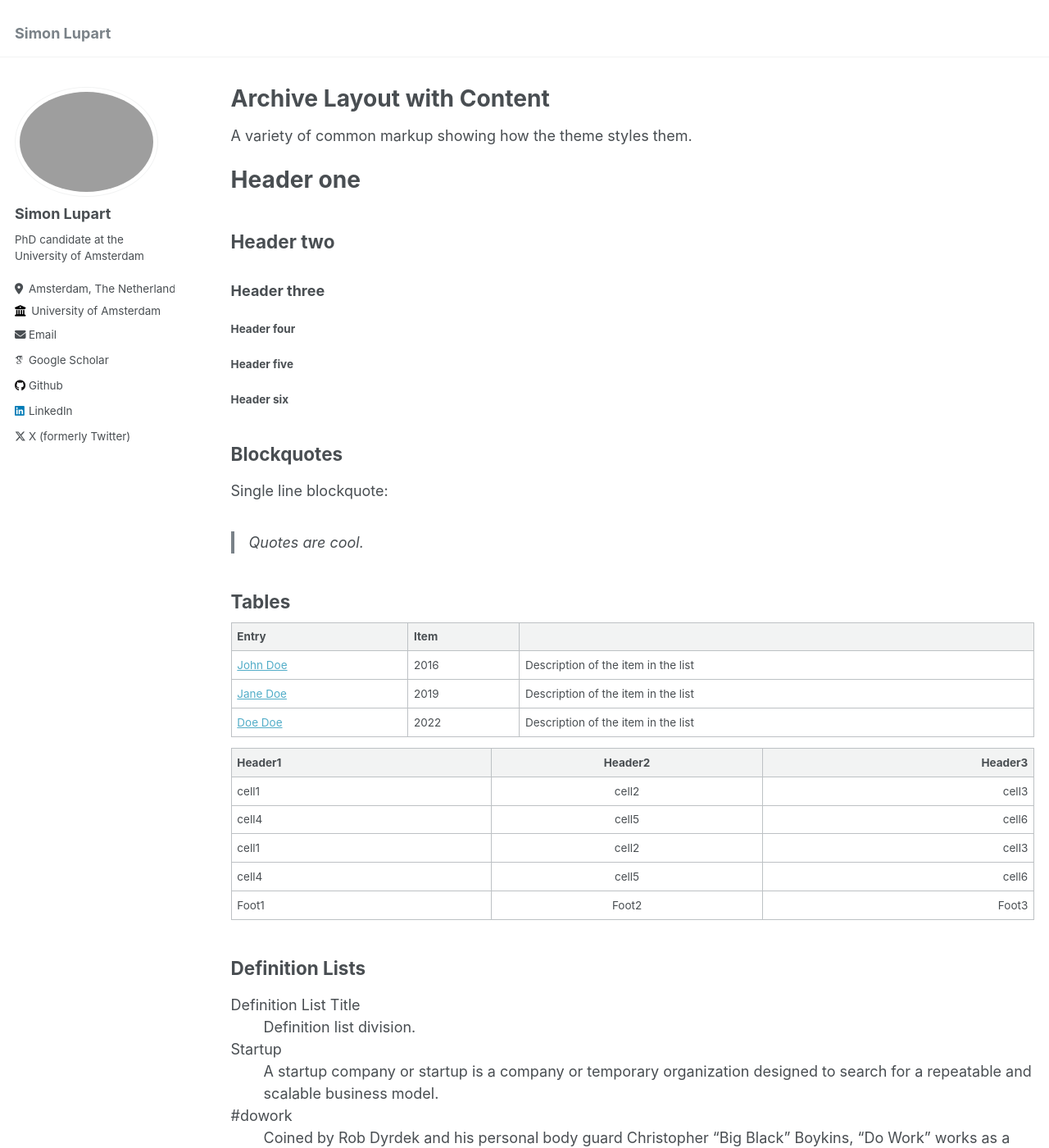
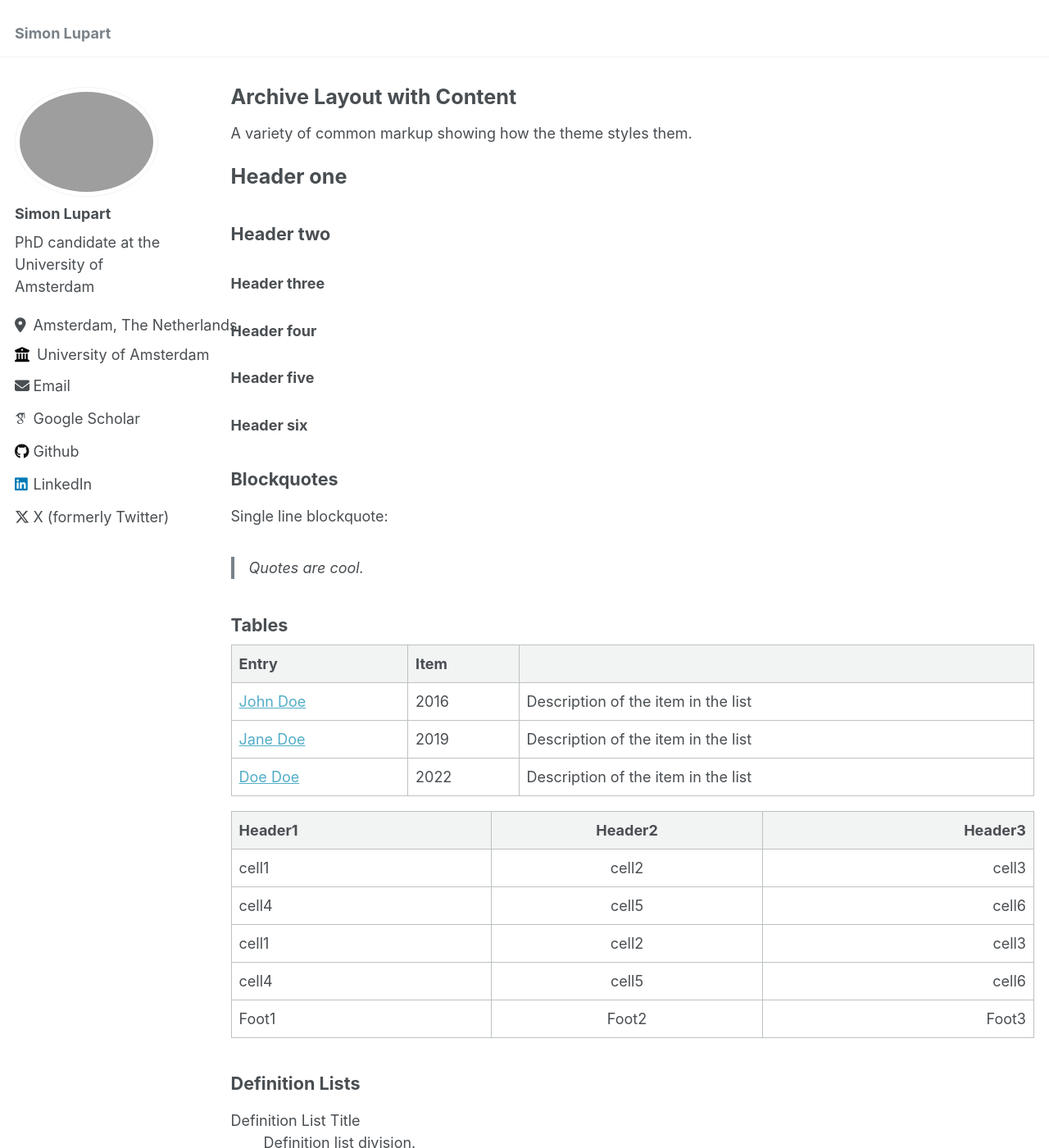
Before and after one commit to SimonLupart/SimonLupart.github.io, a Jekyll site: the page built from _pages/archive-layout-with-content.md, in a window 1280 px wide and 1400 px high. Shown: the whole window at 82% size. Built offline with Jekyll 4.4.1, drawn with Linux system fonts in a browser that asks for light colours; some web fonts are replaced.

Commit message:
Update _variables.scss

```diff
--- a/_sass/_variables.scss
+++ b/_sass/_variables.scss
@@ -6,7 +6,7 @@
    Typography
    ========================================================================== */
 
-$doc-font-size              : 16;
+$doc-font-size              : 12;
 
 /* paragraph indention */
 $paragraph-indent           : false; // true, false (default)
@@ -35,10 +35,10 @@ $caption-font-family        : $serif;
 /* type scale */
 $type-size-1                : 2.441em;  // ~39.056px
 $type-size-2                : 1.953em;  // ~31.248px
-$type-size-3                : 1.563em;  // ~25.008px
-$type-size-4                : 1.25em;   // ~20px
+$type-size-3                : 1.4em;  // ~25.008px
+$type-size-4                : 1.2em;   // ~20px
 $type-size-5                : 1em;      // ~16px
-$type-size-6                : 0.75em;   // ~12px
+$type-size-6                : 1em;   // ~12px
 $type-size-7                : 0.6875em; // ~11px
 $type-size-8                : 0.625em;  // ~10px
 
@@ -46,7 +46,7 @@ $type-size-8                : 0.625em;  // ~10px
 $masthead-height            : 70px;
 
 /* Sidebar properties */
-$sidebar-screen-min-width   : 1024px;
+$sidebar-screen-min-width   : 1624px;
 $sidebar-link-max-width     : 250px;
 
 
```
